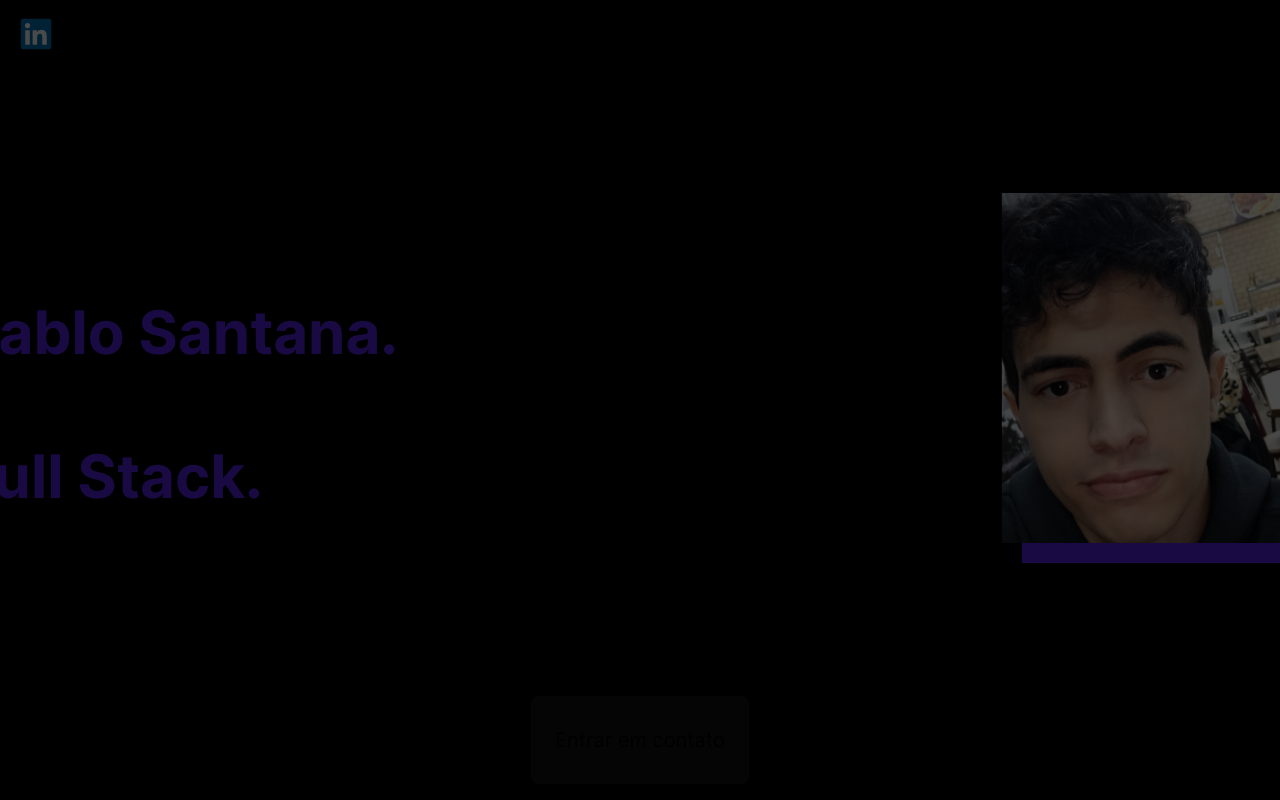
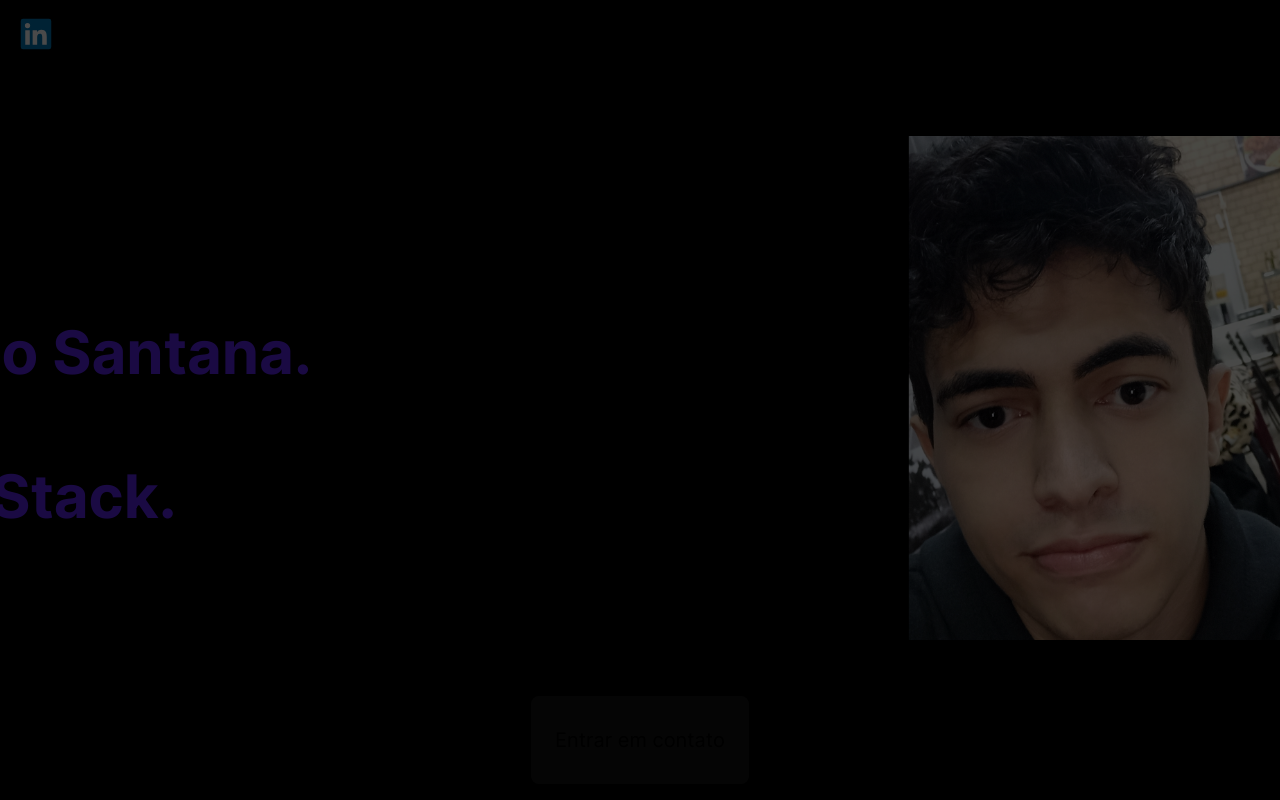
Before and after one commit to pablo-s-dev/Portfolio, a Next.js app: page / in a window 1280 px wide. Shown: the top 800 px of the page. Built offline with nearby package versions, Linux system fonts and the light colour scheme.

Commit message:
imgLayout

```diff
--- a/src/app/components/Projects/Projects.module.css
+++ b/src/app/components/Projects/Projects.module.css
@@ -12,15 +12,18 @@
 	z-index: 200;
 }
 .tag h1 {
+	text-align: center;
 	font-size: 5vmin;
 }
 .tag:first-of-type {
 	scroll-snap-align: start;
 	scroll-snap-stop: always;
+	scroll-margin-top: 10px;
 }
 .tag:last-of-type {
 	scroll-snap-align: end;
 	scroll-snap-stop: always;
+	scroll-margin-bottom: 10px;
 }
 /* .projectViewport ::-webkit-scrollbar {
 	background: transparent;
--- a/src/app/components/Projects/index.tsx
+++ b/src/app/components/Projects/index.tsx
@@ -22,7 +22,7 @@ const projectData: ProjectData[] = [
         description: "Youtube ActiveStudy with AI é uma extensão para navegadores Chromium, que gera um quiz utlizando as legendas do vídeo que está sendo assistido, possibilitando um estudo ativo do conteúdo. As perguntas e respostas são geradas pela inteligência artificial gpt-3.5-turbo da OpenAI.",
         imgPath: '/ProjectImgs/Youtube ActiveStudy with AI.png',
         openUrl: 'https://chrome.google.com/webstore/detail/comfpjldlolnaalknabmalgfdjfghedi?authuser=1&hl=pt-BR',
-        tags: ['Javascript', 'Vanilla', 'CSS', 'HTML', 'Learning', 'Extension', 'Web', 'Education', 'AI', 'Machine Learning', 'OpenAi', 'GPT-3']
+        tags: ['Javascript', 'Vanilla', 'CSS', 'HTML', 'Learning', 'Extension', 'Web', 'Education', 'AI', 'Machine Learning', 'OpenAI', 'GPT-3']
     },
     {
         title: "Guess the word",
@@ -99,15 +99,21 @@ export default function Projects() {
             <div className={styles.projectsPage} id="projects"
 
             >
-                <div className={styles.tag}>
-                    <h1 ><strong>{"<Projetos>"}</strong></h1>
+
+
+                <div ref={projectWrapper} className={styles.projectsWrapper} >
+                    <div className={styles.tag}>
+                        <h1 ><strong>{"<Projetos>"}</strong></h1>
+                    </div>
+                    {...projectList}
+
+                    <div className={styles.tag}>
+                        <h1 ><strong>{"</Projetos>"}</strong></h1>
+                    </div>
+
+
                 </div>
 
-                <div ref={projectWrapper} className={styles.projectsWrapper} >{...projectList}  </div>
-
-                <div className={styles.tag}>
-                    <h1 ><strong>{"</Projetos>"}</strong></h1>
-                </div>
 
             </div>
         </div>
--- a/src/app/components/Welcome/index.tsx
+++ b/src/app/components/Welcome/index.tsx
@@ -88,7 +88,7 @@ function Pic() {
 
 
     return (
-        <img src="/ps.jpg" alt="" className={styles.img} />
+        <div className={styles.img}> </div>
     )
 }
 
--- a/src/app/components/Welcome/welcome.module.css
+++ b/src/app/components/Welcome/welcome.module.css
@@ -13,17 +13,20 @@
 	/* background-color: rgb(55, 255, 0); */
 }
 .contentWrapper {
+	display: flex;
 	flex: 1;
 	width: 100%;
-	display: flex;
 	flex-direction: row;
 	justify-content: space-evenly;
-	align-items: center;
+	align-items: stretch;
+	flex-wrap: wrap;
+	margin-top: 5vh;
 	/* flex-wrap: wrap; */
 }
 
 .intro {
 	display: flex;
+	flex: 1;
 	flex-direction: column;
 	justify-content: center;
 	align-items: center;
@@ -68,17 +71,29 @@
 } */
 
 .pic {
+	min-height: 400px;
+	min-width: 400px;
 	display: flex;
 	justify-content: center;
-	align-items: center;
-	width: min(350px, 40vw);
-	aspect-ratio: 1;
-	box-shadow: 20px 20px 0px #5924e7;
+	align-items: stretch;
+	overflow: hidden;
+	flex: 1;
+	padding: 40px;
 }
 .img {
-	display: block;
-	width: 100%;
-	height: 100%;
+	display: flex;
+	flex: 1;
+	justify-content: center;
+	align-items: center;
+	background-clip: content-box;
+	background-position: center;
+	background-size: contain;
+	background-repeat: no-repeat;
+	object-fit: contain;
+	/* border-style: solid;
+	border-bottom: 4vmin; */
+	/* border-color: #5924e7; */
+	background-image: url("/ps.jpg");
 }
 .social {
 }
```
